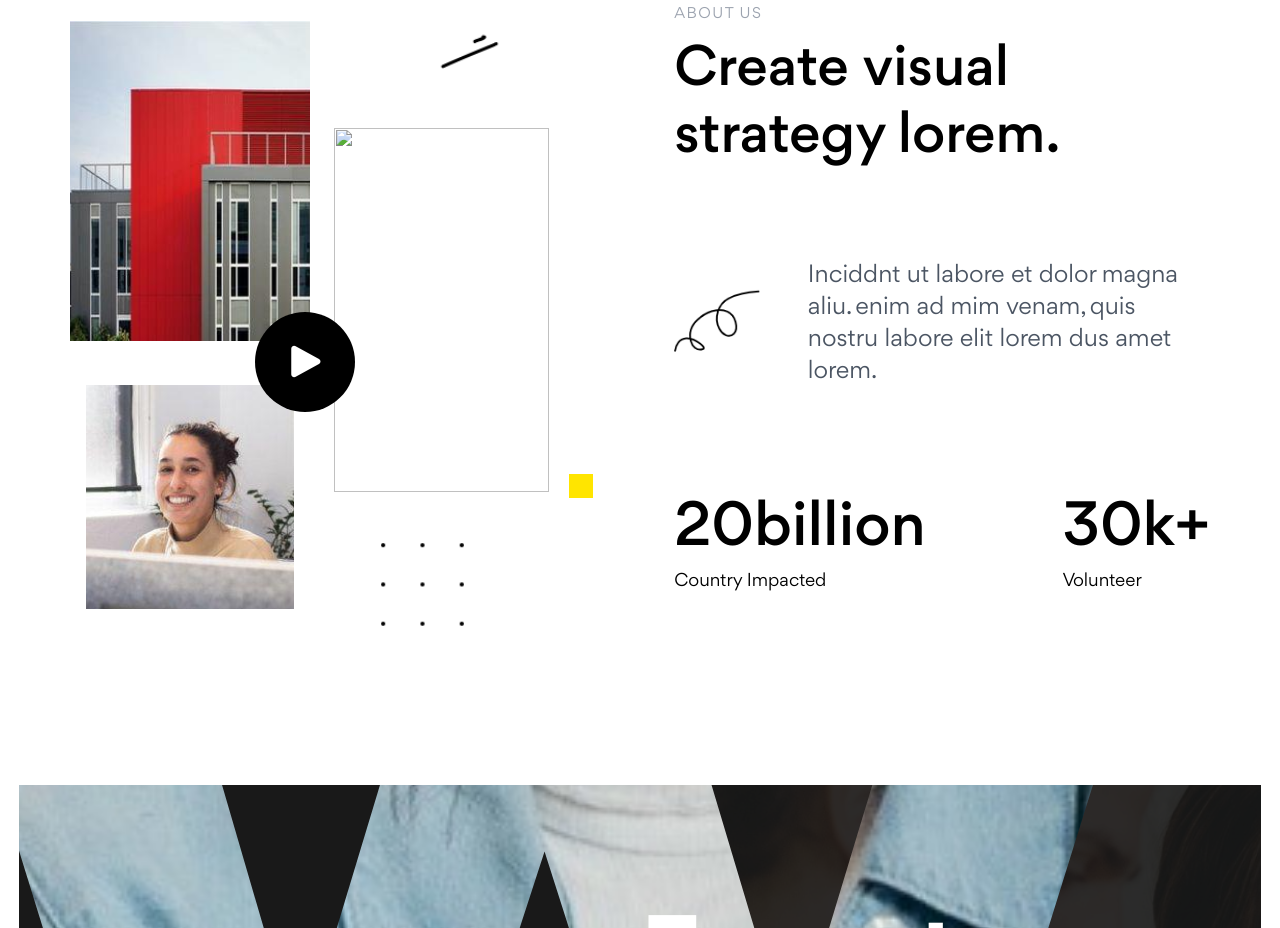
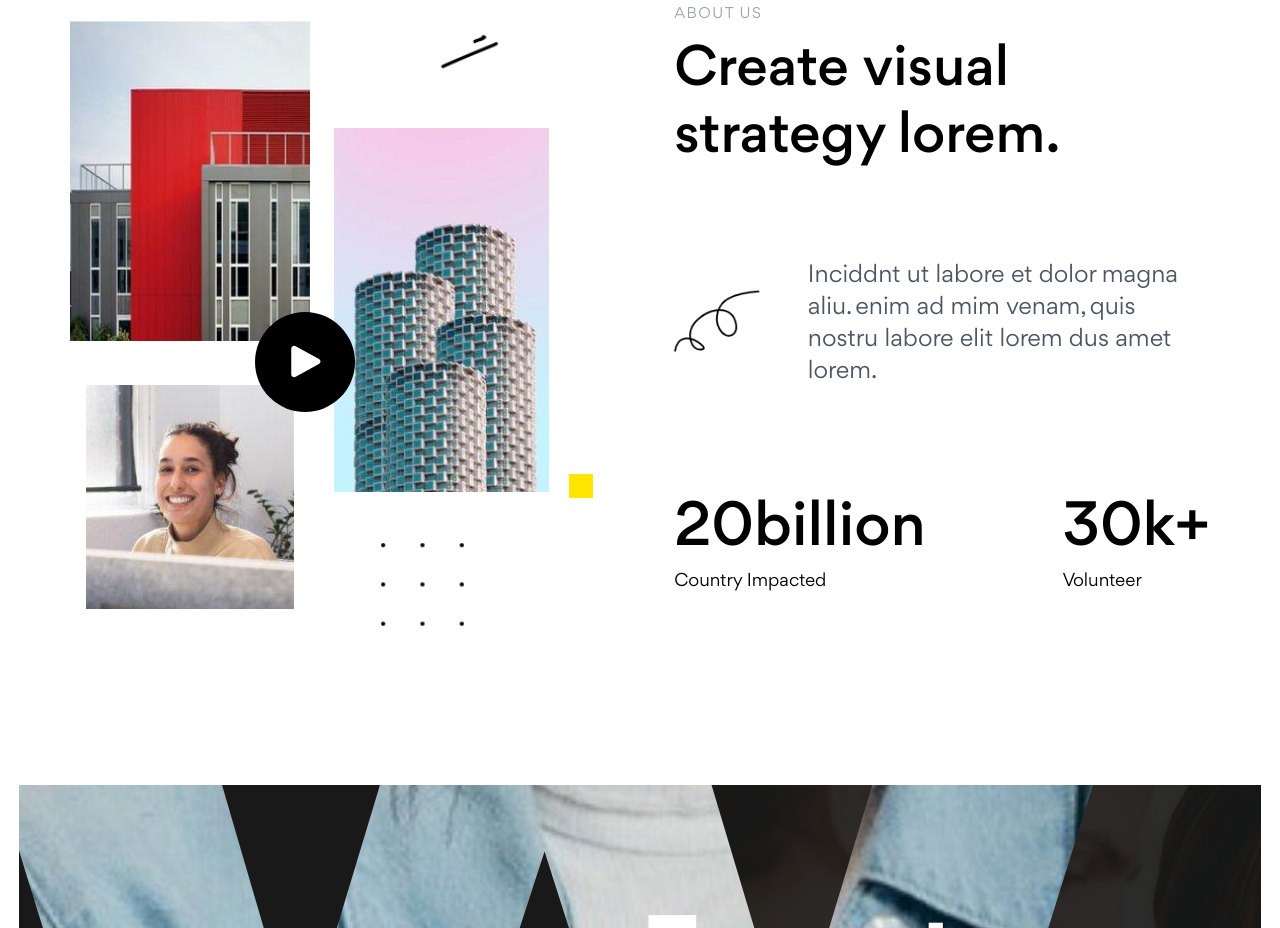
Before and after one commit to Nasit-MH/jano-nextjs.netlify.app, a website: page src/index.html in a window 1280 px wide. Shown: the part 3298-4226 px from the top of the page. Drawn offline with nearby package versions, Linux system fonts and the light colour scheme.

Commit message:
git img link ser finish

```diff
--- a/src/index.html
+++ b/src/index.html
@@ -455,7 +455,7 @@
                     <img src="../img/images_media_img_79.jpg" class="lg:w-1/2 md:w-[42%] w-[46%] sm:h-[320px] h-[288px] object-cover " />
 
                     <div class="relative w-1/2">
-                        <img src="../img/_images_media_img_81.jpg" class="lg:w-full md:w-[84%] w-full sm:h-[364px] h-[335px] object-cover mt-[107px] lg:ml-0 md:ml-20 ml-0" />
+                        <img src="../img/images_media_img_81.jpg" class="lg:w-full md:w-[84%] w-full sm:h-[364px] h-[335px] object-cover mt-[107px] lg:ml-0 md:ml-20 ml-0" />
 
                         <button class="absolute xl:bottom-[80px] lg:bottom-[110px] bottom-[125px] 2xl:right-[225px] xl:right-[194px] lg:right-[168px] md:right-[210px] sm:right-[272px] right-[145px] bg-black hover:bg-yellow duration-300  rounded-full xl:w-[100px] xl:h-[100px] w-16 h-16 flex items-center justify-center xl:text-4xl text-3xl">
                             <i class="fa-solid fa-play" style="color: #ffffff;"></i>
```
